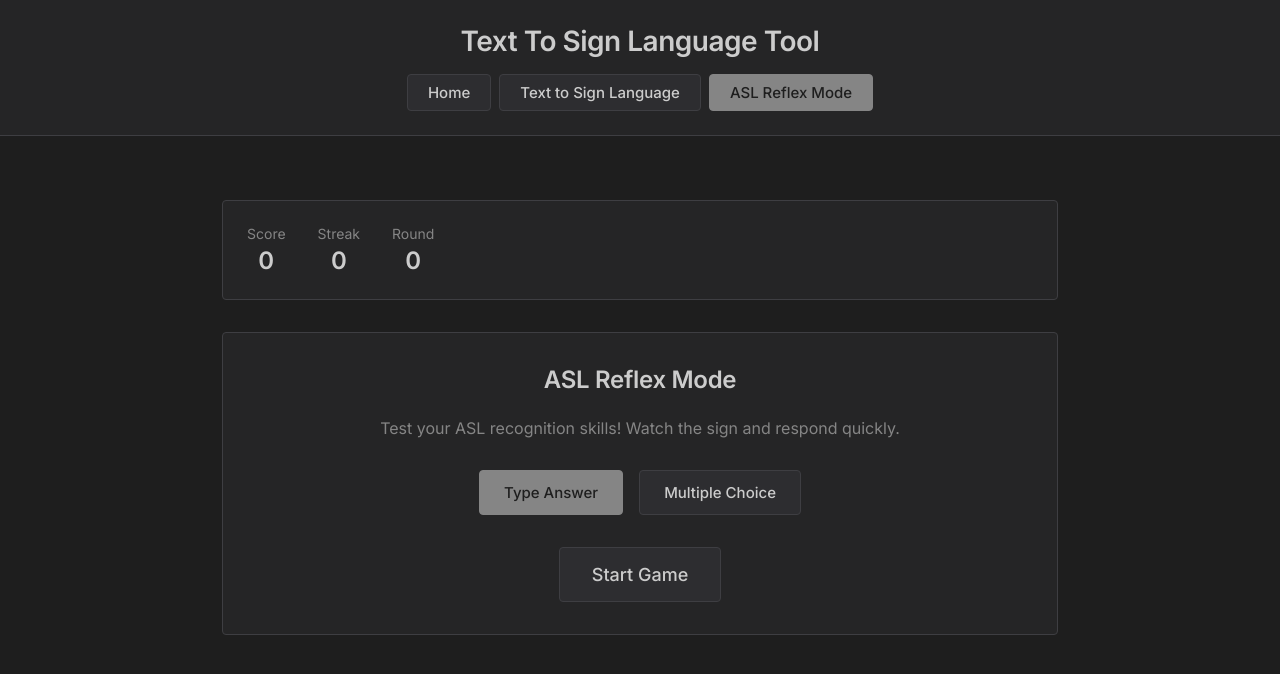
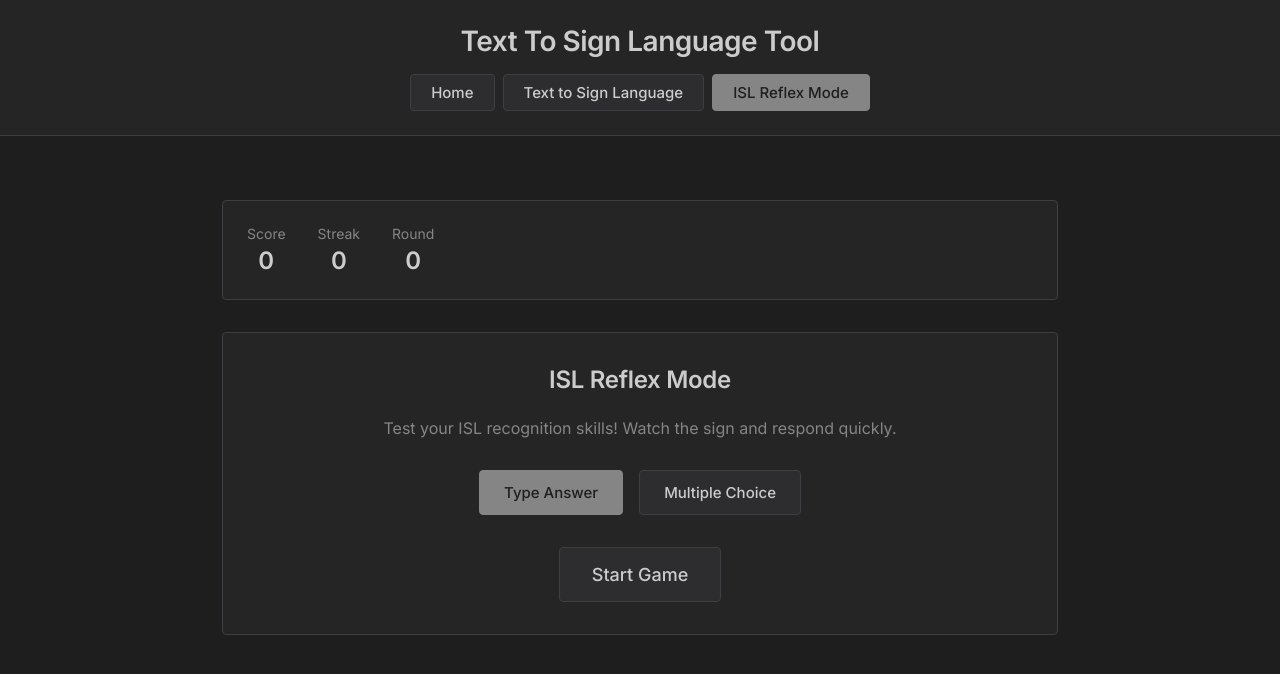
Before and after one commit to vigneshdiv/sign-language-converter, a Django app: page /reflex/ in a window 1280 px wide. Shown: the top 674 px of the page. Run offline with Django 4.2, Linux system fonts and the light colour scheme.

Commit message:
fixed few text/ui issues

```diff
--- a/templates/base.html
+++ b/templates/base.html
@@ -379,7 +379,7 @@ table td {
     <div class="nav-tabs">
       <a href="{% url 'home' %}" class="nav-tab {% if request.resolver_match.url_name == 'home' %}active{% endif %}">Home</a>
       <a href="{% url 'animation' %}" class="nav-tab {% if request.resolver_match.url_name == 'animation' %}active{% endif %}">Text to Sign Language</a>
-      <a href="{% url 'reflex' %}" class="nav-tab {% if request.resolver_match.url_name == 'reflex' %}active{% endif %}">ASL Reflex Mode</a>
+      <a href="{% url 'reflex' %}" class="nav-tab {% if request.resolver_match.url_name == 'reflex' %}active{% endif %}">ISL Reflex Mode</a>
     </div>
   </div>
 </div>
--- a/templates/reflex.html
+++ b/templates/reflex.html
@@ -280,11 +280,11 @@
   </div>
 
   <div class="game-area">
-    <h2 style="margin-bottom: 1.5rem;">ASL Reflex Mode</h2>
+    <h2 style="margin-bottom: 1.5rem;">ISL Reflex Mode</h2>
 
     <div id="startScreen">
       <p style="margin-bottom: 2rem; color: var(--text-secondary);">
-        Test your ASL recognition skills! Watch the sign and respond quickly.
+        Test your ISL recognition skills! Watch the sign and respond quickly.
       </p>
       <div class="mode-toggle">
         <button class="mode-btn active" data-mode="text" id="textModeBtn">Type Answer</button>
@@ -390,7 +390,7 @@ function startGame() {
 
 function nextRound() {
   if (availableWords.length === 0) {
-    alert('No ASL videos available!');
+    alert('No ISL videos available!');
     return;
   }
 
```
